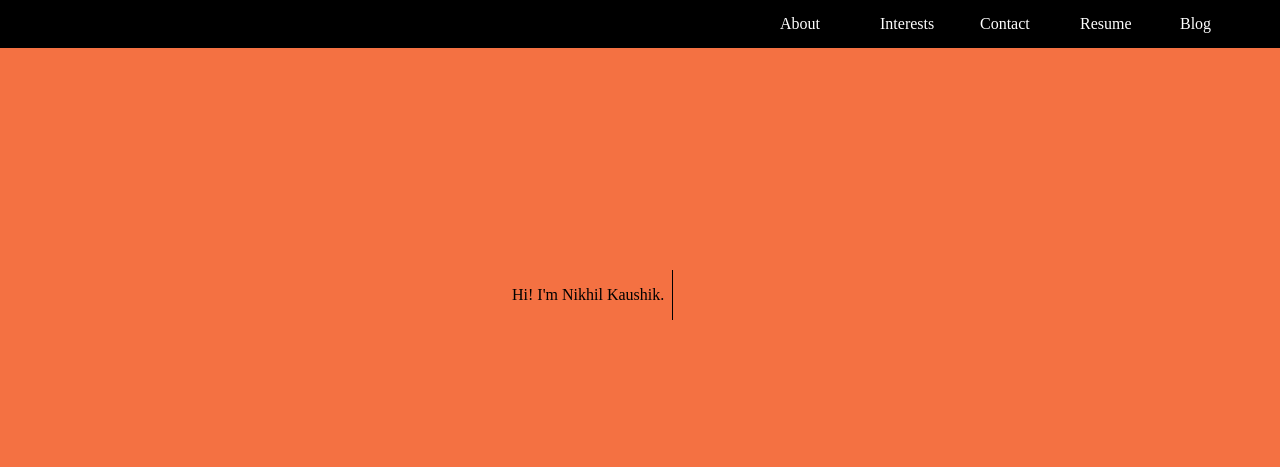
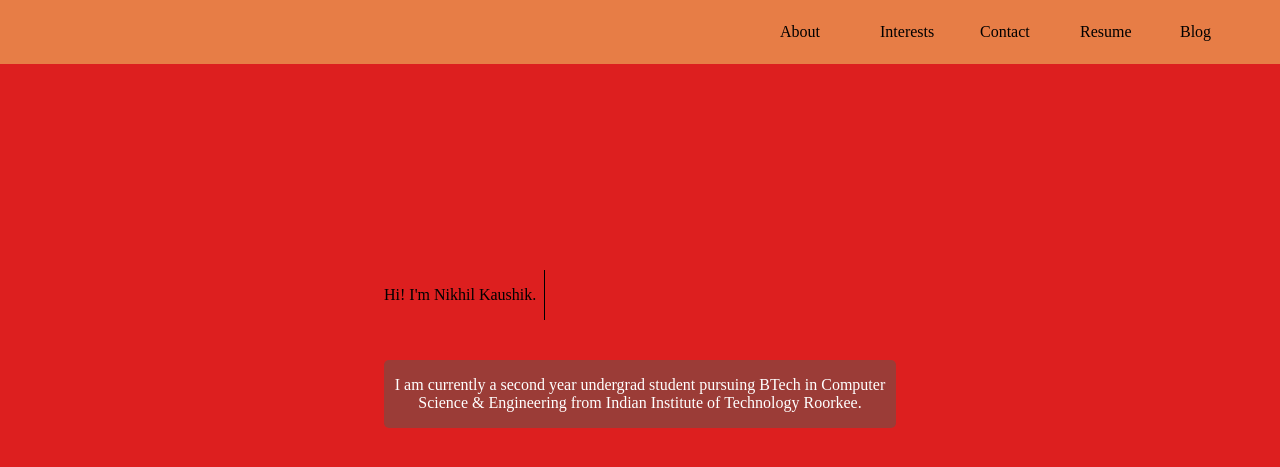
Before and after one commit to c0dzilla/c0dzilla.github.io, a Jekyll site: the page index.html, which Jekyll copies as it is, in a window 1280 px wide and 900 px high. Shown: the top 467 px of the window. Built offline with Jekyll 4.4.1, drawn with Linux system fonts in a browser that asks for light colours.

Commit message:
added introductory paragraph

```diff
--- a/_sass/minima.scss
+++ b/_sass/minima.scss
@@ -48,7 +48,9 @@ $on-laptop:        800px !default;
   "minima/syntax-highlighting"
 ;
 */
-$header-height: 3em;
+$header-height: 4em;
+$paragraph-bg: rgba(91, 91, 80, 0.5);
+$paragraph-color: white;
 
 @-webkit-keyframes appear {
 	from {
@@ -70,11 +72,13 @@ body {
 }
 
 .header {
+	position: fixed;
+	width: 100%;
 	display: flex;
 	justify-content: flex-end;
 	height: $header-height;
-	background-color: black;
-	color: white;
+	background-color: rgba(242, 220, 111, 0.5);
+	color: black;
 	z-index: 1;
 }
 
@@ -88,18 +92,18 @@ body {
 	top: 0;
 	height: 100vh;
 	width: 100%;
-	background-color: #f47142;
+	background-color: rgb(221, 31, 31);
 	z-index: -1;
 }
 
 .introduction {
 	position: absolute;
 	top: 30vh;
-	left: 40vw;
+	left: 30%;
 	overflow: hidden;
 	white-space: nowrap;
 	width: 10em;
-	animation: type 4s steps(60, end);
+	animation: type 4s steps(30, end);
 	border-right: 0.1px solid black;
 }
 
@@ -109,3 +113,17 @@ body {
 	height: 100vh;
 	width: 100%;
 }
+
+.content {
+	background-color: $paragraph-bg;
+	color: $paragraph-color;
+	border-radius: 5px;
+}
+
+.introduction_content {
+	position: absolute;
+	top: 40vh;
+	left: 30%;
+	width: 40%;
+	text-align: center;
+}
--- a/index.html
+++ b/index.html
@@ -27,11 +27,19 @@
 </div>
 
 <div class = "panel_introduction">
+
 	<div class = "introduction">
 		<p>
 			Hi! I'm Nikhil Kaushik.
 		</p>
 	</div>
+
+	<div class = "content introduction_content">
+		<p>
+			I am currently a second year undergrad student pursuing BTech in Computer Science & Engineering from Indian Institute of Technology Roorkee.
+		</p>
+	</div>
+
 </div>
 
 <div class = "panel_interests" id = "ab">
```
